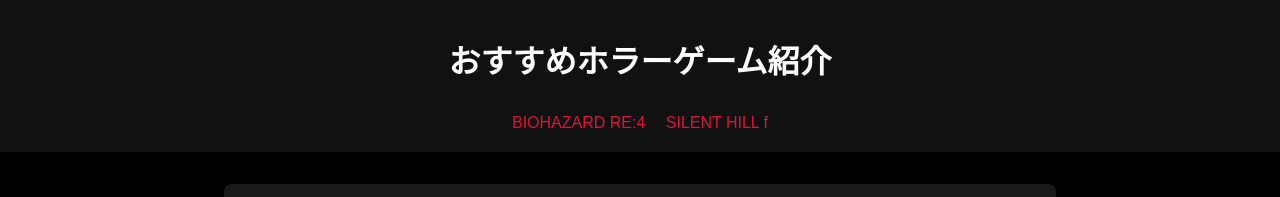
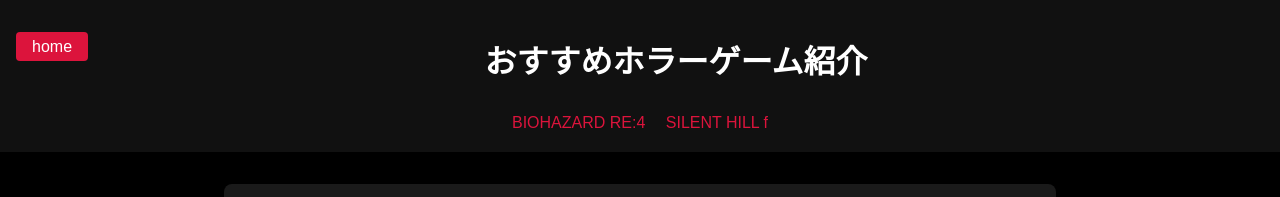
Before and after one commit to zhongtotoro/2025-cs1-e-class5-team1, a plain HTML site: page game/horror/index_3.html in a window 1280 px wide. Shown: the top 197 px of the page. Drawn offline with Linux system fonts and the light colour scheme.

Commit message:
ホームボタン追加

```diff
--- a/game/horror/index_3.html
+++ b/game/horror/index_3.html
@@ -9,6 +9,7 @@
 
 <body>
     <header>
+        <a id="home" href="index_5.html" target="_blank" rel="noopener noreferrer">home</a>
         <h1>おすすめホラーゲーム紹介</h1>
         <nav>
             <a href="#re4">BIOHAZARD RE:4</a>
--- a/game/horror/style_3.css
+++ b/game/horror/style_3.css
@@ -62,3 +62,17 @@ a.button {
 .button:hover {
     background: #ff3b5c;
 }
+
+#home {
+    display: inline-block;
+    justify-content: flex-start;
+    align-items: flex-start;
+    margin-top: 1rem;
+    padding: .1rem 1rem;
+    background: crimson;
+    color: #fff;
+    text-decoration: none;
+    border-radius: 4px;
+    float: left;
+
+}
```
